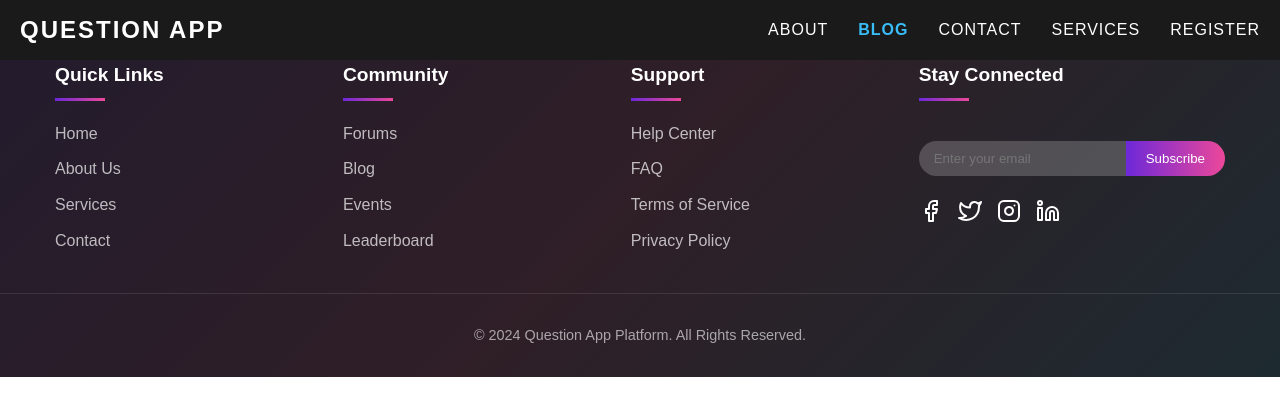
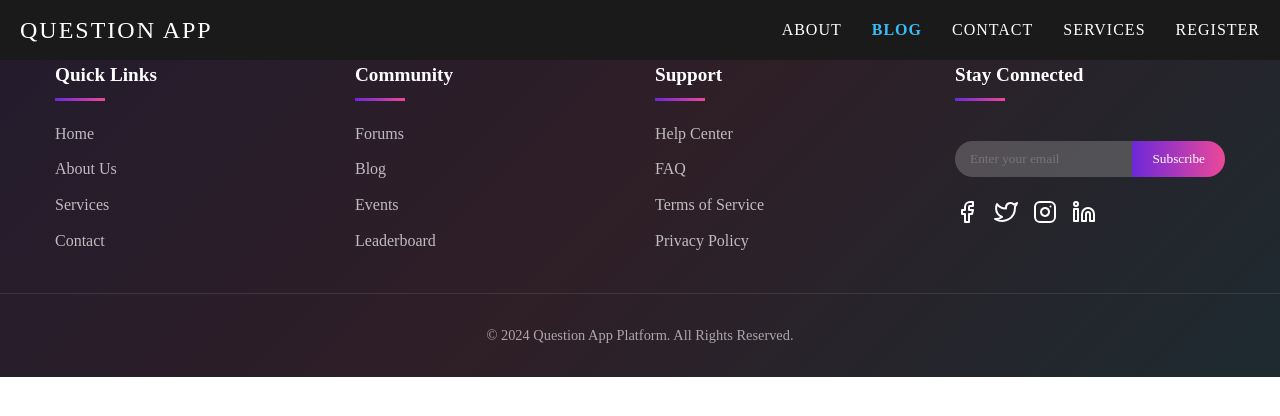
Before and after one commit to Demapis/questionWebApp, a Django app: page /blog/ in a window 1280 px wide. Shown: the top 416 px of the page. Run offline with Django 4.2, Linux system fonts and the light colour scheme.

Commit message:
Add font styles and adjust footer width for improved aesthetics

```diff
--- a/static/css/questionwebapp/base.css
+++ b/static/css/questionwebapp/base.css
@@ -2,6 +2,9 @@
   margin: 0;
   padding: 0;
   box-sizing: border-box;
+  font-family: "Merriweather", serif;
+  font-weight: 500;
+  font-style: normal;
 }
 /* Scrollbar */
 body::-webkit-scrollbar {
@@ -275,6 +278,7 @@
   flex-grow: 1;
   padding: 10px 15px;
   border: none;
+  width: 40%;
   border-radius: 25px 0 0 25px;
   background: rgba(255, 255, 255, 0.2);
   color: white;
```
